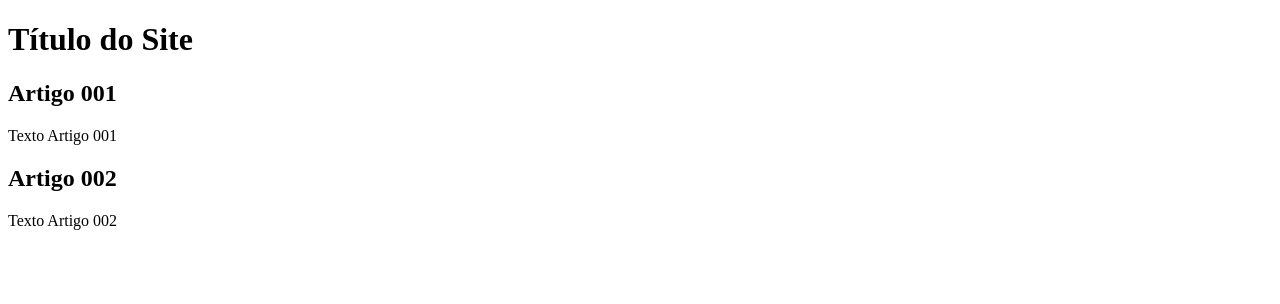
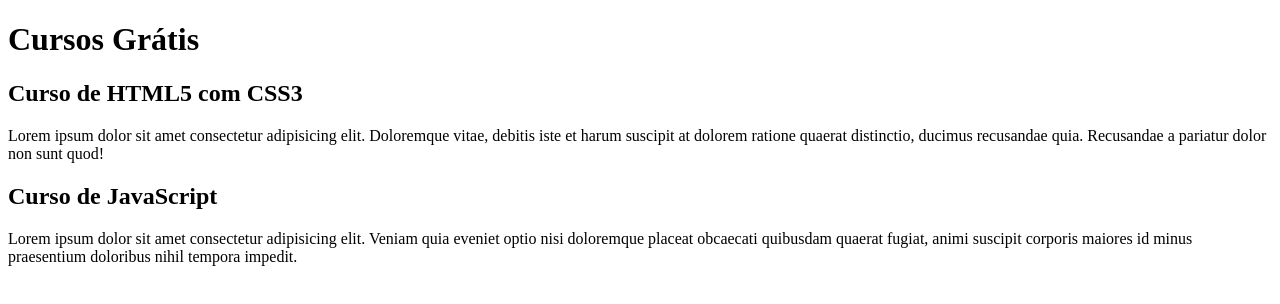
Before and after one commit to herculeslopes/projeto-site, a plain HTML site: page index.html in a window 1280 px wide. Drawn offline with Linux system fonts and the light colour scheme.

Commit message:
comecei a escrever o conteúdo

```diff
--- a/index.html
+++ b/index.html
@@ -7,15 +7,15 @@
 </head>
 <body>
     <main>
-        <header><h1>Título do Site</h1>
+        <header><h1>Cursos Grátis</h1>
         </header>
         <article>
-            <h2>Artigo 001</h2>
-            <p>Texto Artigo 001</p>
+            <h2>Curso de HTML5 com CSS3</h2>
+            <p>Lorem ipsum dolor sit amet consectetur adipisicing elit. Doloremque vitae, debitis iste et harum suscipit at dolorem ratione quaerat distinctio, ducimus recusandae quia. Recusandae a pariatur dolor non sunt quod!</p>
         </article>
         <article>
-            <h2>Artigo 002</h2>
-            <p>Texto Artigo 002</p>
+            <h2>Curso de JavaScript</h2>
+            <p>Lorem ipsum dolor sit amet consectetur adipisicing elit. Veniam quia eveniet optio nisi doloremque placeat obcaecati quibusdam quaerat fugiat, animi suscipit corporis maiores id minus praesentium doloribus nihil tempora impedit.</p>
         </article>
     </main>
 </body>
```
